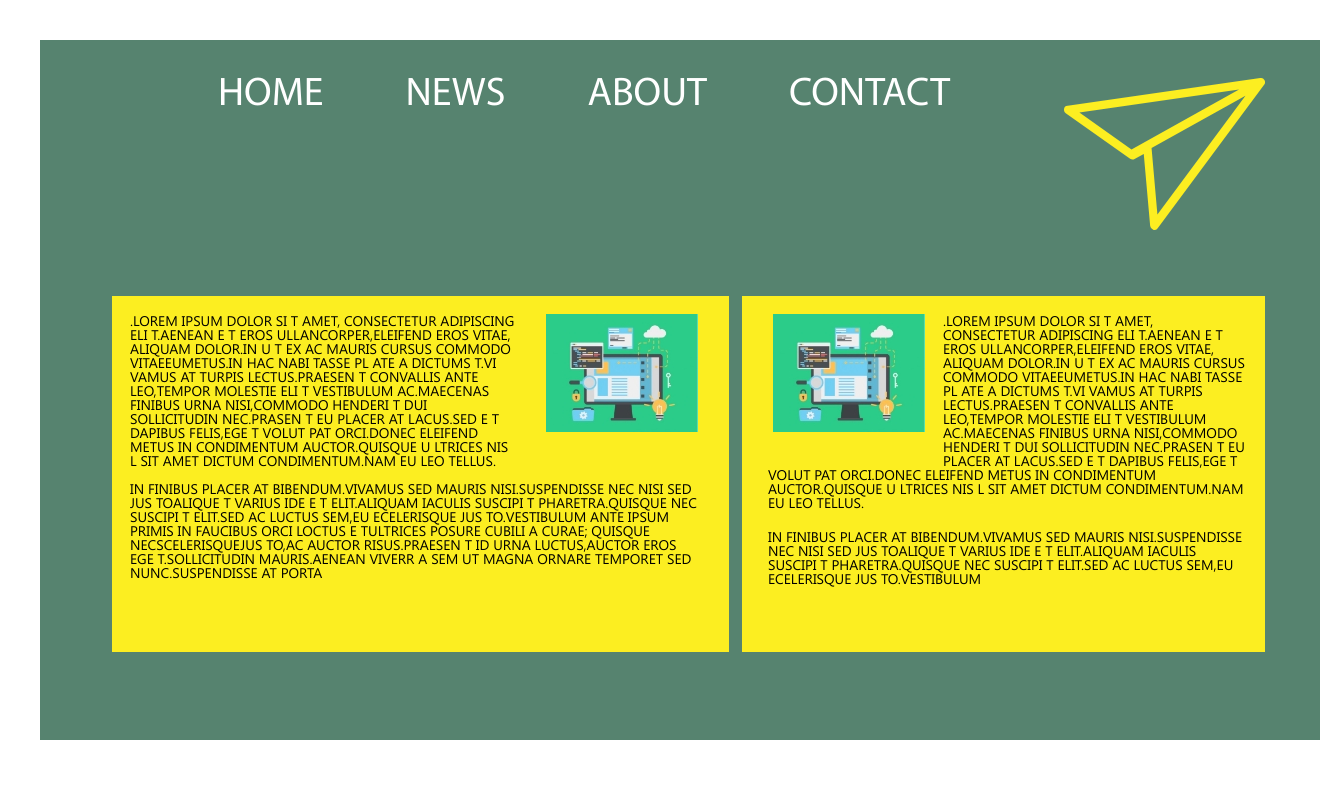
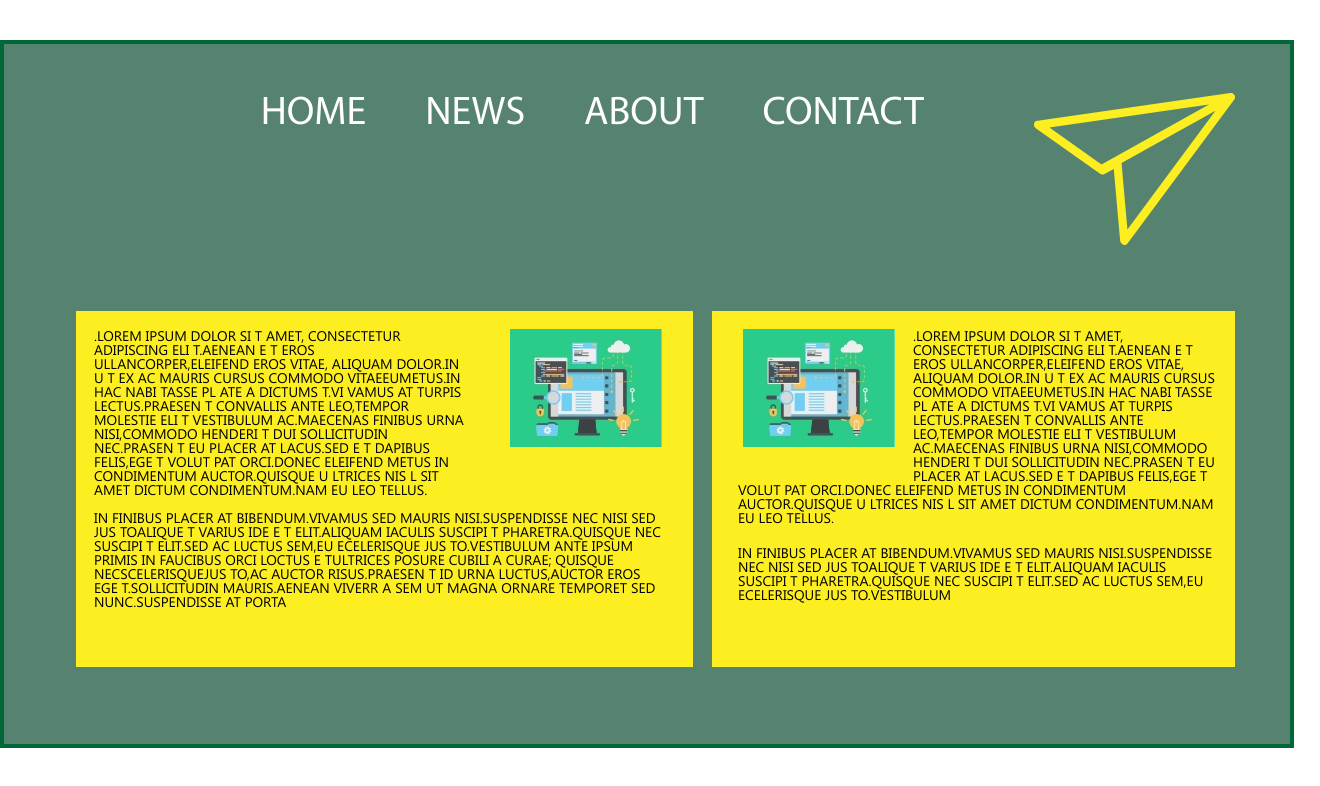
Before and after one commit to flawlessk/lesson6, a plain HTML site: page index.html in a window 1280 px wide. Shown: the whole page, 1320 px wide, since content can reach past the window. Drawn offline with Linux system fonts and the light colour scheme.

Commit message:
added whole class with its pixels

```diff
--- a/css/style.css
+++ b/css/style.css
@@ -1,9 +1,19 @@
+.whole{
+    max-width: 1366px;
+    width: 100%;
+    height: 780px;
+    margin: 40px auto;
+
+}
 .container{
-    max-width: 1286px;
-    width: 100%;
+    width: 1286px;
     background-color: #56836F;
     height: 700px;
-    margin: 40px;
+    border: 4px #006837 solid
+}
+.navbar-ul{
+    float: right;
+    padding-top: 50px;
 }
 .navbar-li a{
     color: white;
@@ -12,14 +22,13 @@
 }
 .navbar-li{
     display: inline-block;
-    padding-left: 178px;
-    padding-top: 35px;
-    margin-right: -100px;
     font-family: 'Myriad Pro';
+    margin: 0 55px 0 0;
+    text-transform: capitalize;
 }
 .logo{
     float: right;
-    padding: 38px 55px 63px;
+    padding: 49px 55px 63px;
 }
 .logo img{
     width: 100%;
@@ -29,13 +38,14 @@
 }
 .entire-box{
     margin-right: 55px;
+    height: 700px;
 }
 .box1{
     width: 617px;
     height: 356px;
     background-color: #FCEE21;
-    margin-left: 72px;
     float: left;
+    margin-left: 72px ;
 }
 .box2{
     width: 523px;
@@ -45,7 +55,7 @@
 }
 .pc1{
     float: right;
-    padding: 18px 31px 25px 31px;
+    padding: 18px 31px 34px 45px;
 }
 .pc2{
     float: left;
@@ -68,6 +78,6 @@
 }
 .text2{
     font-size: 14px;
-    padding: 20px 20px 0 26px;
+    padding: 21px 20px 0 26px;
     font-family: 'Segoe UI';
 }
--- a/index.html
+++ b/index.html
@@ -7,11 +7,12 @@
     <title>lesson6</title>
 </head>
 <body>
+    <div class="whole">
    <div class="container">
     <header>
          <a href="#" class="logo"><img src="pictures/plane.svg" alt="plane"></a>
         <nav class="navbar">
-         <ul>
+         <ul class="navbar-ul">
            <li class="navbar-li"><a href="#">HOME</a></li>
            <li class="navbar-li"><a href="#">NEWS</a></li>
             <li class="navbar-li"><a href="#">ABOUT</a></li>
@@ -33,5 +34,6 @@
           </div>
           </div>
           </div>
+          </div>
 </body>
 </html>
```
